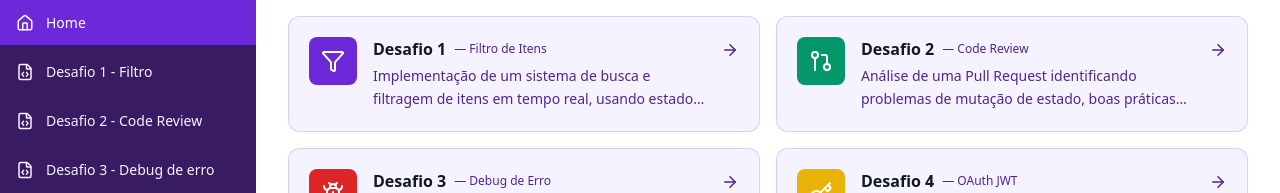
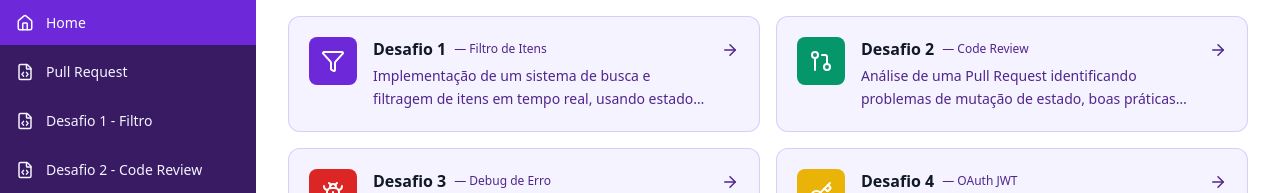
Before and after one commit to andrezadesousa/bmtax-frontend-challenge, a React (Vite) app: page / in a window 1280 px wide. Shown: the part 456-649 px from the top of the page. Built offline with nearby package versions, Linux system fonts and the light colour scheme; no server answers.

Commit message:
feat(App): add challenge routing with navigation state management

```diff
--- a/src/App.tsx
+++ b/src/App.tsx
@@ -6,12 +6,14 @@ import { Challenge1 } from "./pages/Challenge1";
 import { Challenge2 } from "./pages/Challenge2";
 import { Challenge3 } from "./pages/Challenge3";
 import { Challenge4 } from "./pages/Challenge4";
+import { PullRequest } from "./pages/PullRequest";
 
 const challenges = [
-  { id: 1, title: "Desafio 1 - Filtro" },
-  { id: 2, title: "Desafio 2 - Code Review" },
-  { id: 3, title: "Desafio 3 - Debug de erro" },
-  { id: 4, title: "Desafio 4 - OAuth JWT" },
+  { id: 1, title: "Pull Request " },
+  { id: 2, title: "Desafio 1 - Filtro" },
+  { id: 3, title: "Desafio 2 - Code Review" },
+  { id: 4, title: "Desafio 3 - Debug de erro" },
+  { id: 5, title: "Desafio 4 - OAuth JWT" },
 ];
 
 function App() {
@@ -31,12 +33,14 @@ function App() {
       case 0:
         return <Home onNavigate={setActiveChallenge} />;
       case 1:
+        return <PullRequest />;
+      case 2:
         return <Challenge1 onBack={() => setActiveChallenge(0)} />;
-      case 2:
+      case 3:
         return <Challenge2 onBack={() => setActiveChallenge(0)} />;
-      case 3:
+      case 4:
         return <Challenge3 onBack={() => setActiveChallenge(0)} />;
-      case 4:
+      case 5:
         return <Challenge4 onBack={() => setActiveChallenge(0)} />;
       default:
         return <Home onNavigate={setActiveChallenge} />;
```
